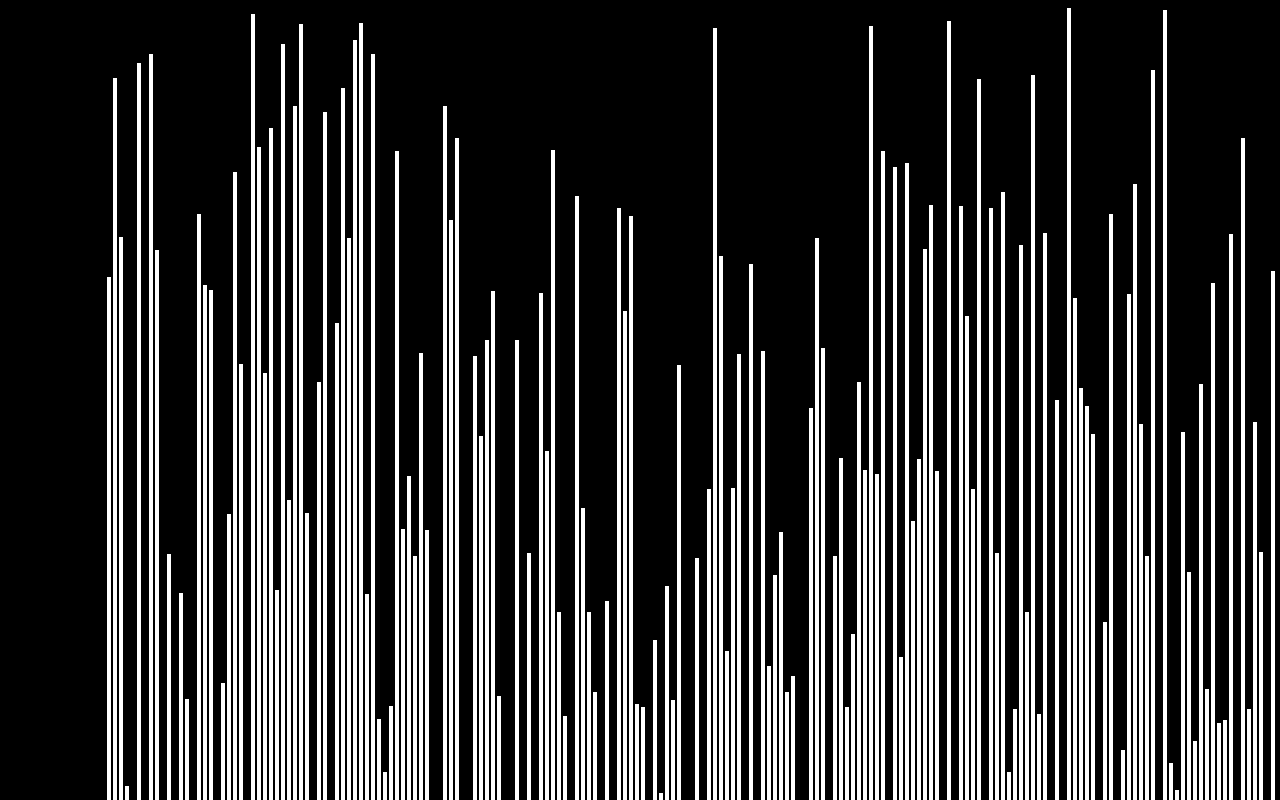
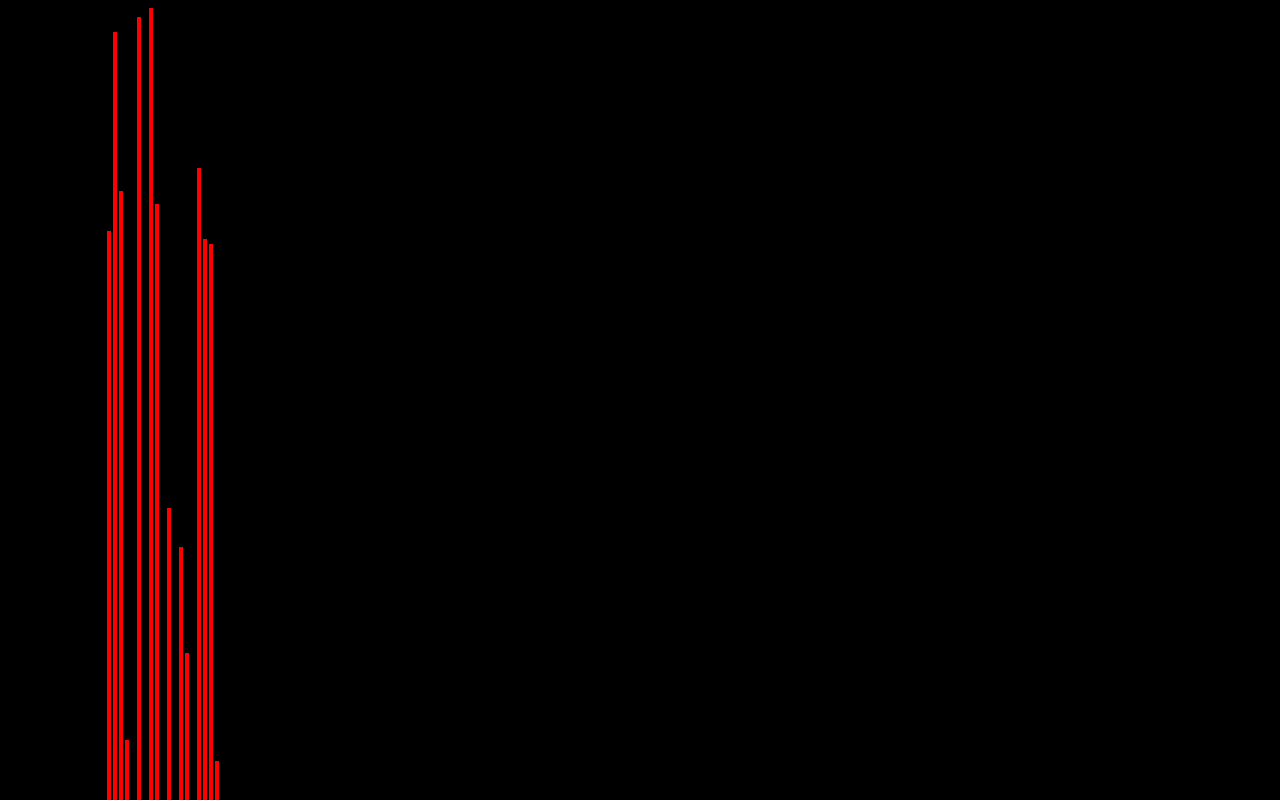
Before and after one commit to NicolasPCouts/sorting-visualizer, a React (Create React App) app: page / in a window 1280 px wide. Shown: the top 800 px of the page. Built offline with nearby package versions, Linux system fonts and the light colour scheme.

Commit message:
Adding selectionSort

```diff
--- a/src/SortingVisualizer/SortingVisualizer.jsx
+++ b/src/SortingVisualizer/SortingVisualizer.jsx
@@ -1,10 +1,12 @@
 import React from 'react'
 import './SortingVisualizer.css'
 import InsertionSort from '../SortingAlgorithms/InsertionSort'
+import SelectionSort from '../SortingAlgorithms/SelectionSort'
 
-const NORMAL_COLOR = 'white';
-const CHANGED_COLOR = 'red';
-const AFTER_CHANGE_COLOR = 'orange';
+const NORMAL_COLOR = 'red';
+const CHANGED_COLOR = 'white';
+const AFTER_CHANGE_COLOR = 'green';
+
 
 export default class SortingVisualizer extends React.Component{
 
@@ -24,22 +26,22 @@ export default class SortingVisualizer extends React.Component{
     resetArray(){
         const arrayToSort = [];
         const prevChanged = [];
-        for (let i = 0; i < 200; i++) {
+        for (let i = 0; i < 20; i++) {
             arrayToSort.push(this.RandomIntBetweenRange(5, 1000));
         }
         this.setState({ arrayToSort, prevChanged });
     }
 
-    async insertionSort(){
+    insertionSort(){
         let sortedArrayAnim = InsertionSort(this.state.arrayToSort);
         let arrayToSort = this.state.arrayToSort;
         let prevChanged = this.state.prevChanged;
 
         //loop through all the animations
         for (let index = 0; index < sortedArrayAnim.length; index++) {
-            await wait();
             const [i,j] = sortedArrayAnim[index];
 
+            setTimeout(() => {
                 //change array
                 let temp = arrayToSort[i];
                 arrayToSort[i] = arrayToSort[j];
@@ -47,8 +49,22 @@ export default class SortingVisualizer extends React.Component{
 
                 prevChanged.push(i,j);
 
+                if(index == sortedArrayAnim.length - 1){
+                    prevChanged.push(arrayToSort.length + 1, arrayToSort.length + 1);
+                    this.setState({prevChanged});
+                }
+
                 this.setState({ arrayToSort, prevChanged })
+
+            }, index * 50);
         }
+    }
+
+    selectionSort(){
+        console.log(this.state.arrayToSort);
+        let sortedArray = SelectionSort(this.state.arrayToSort);
+        console.log(sortedArray);
+        this.setState({ arrayToSort: sortedArray });
     }
 
     getColor(index){
@@ -81,6 +97,7 @@ export default class SortingVisualizer extends React.Component{
 
                 <button onClick={() => this.resetArray()}>Generate new array</button>
                 <button onClick={() => this.insertionSort()}>Insertion Sort</button>
+                <button onClick={() => this.selectionSort()}>Selection Sort</button>
             </ div>
         );
     }
@@ -89,10 +106,3 @@ export default class SortingVisualizer extends React.Component{
         return Math.floor(Math.random() * (max - min + 1)) + min;
     }
 }
-
-
-async function wait() {
-	return new Promise(function(resolve) {
-  	setTimeout(resolve, 1);
-  });
-}
```
Lines whose indentation alone changed are shown as unchanged.
